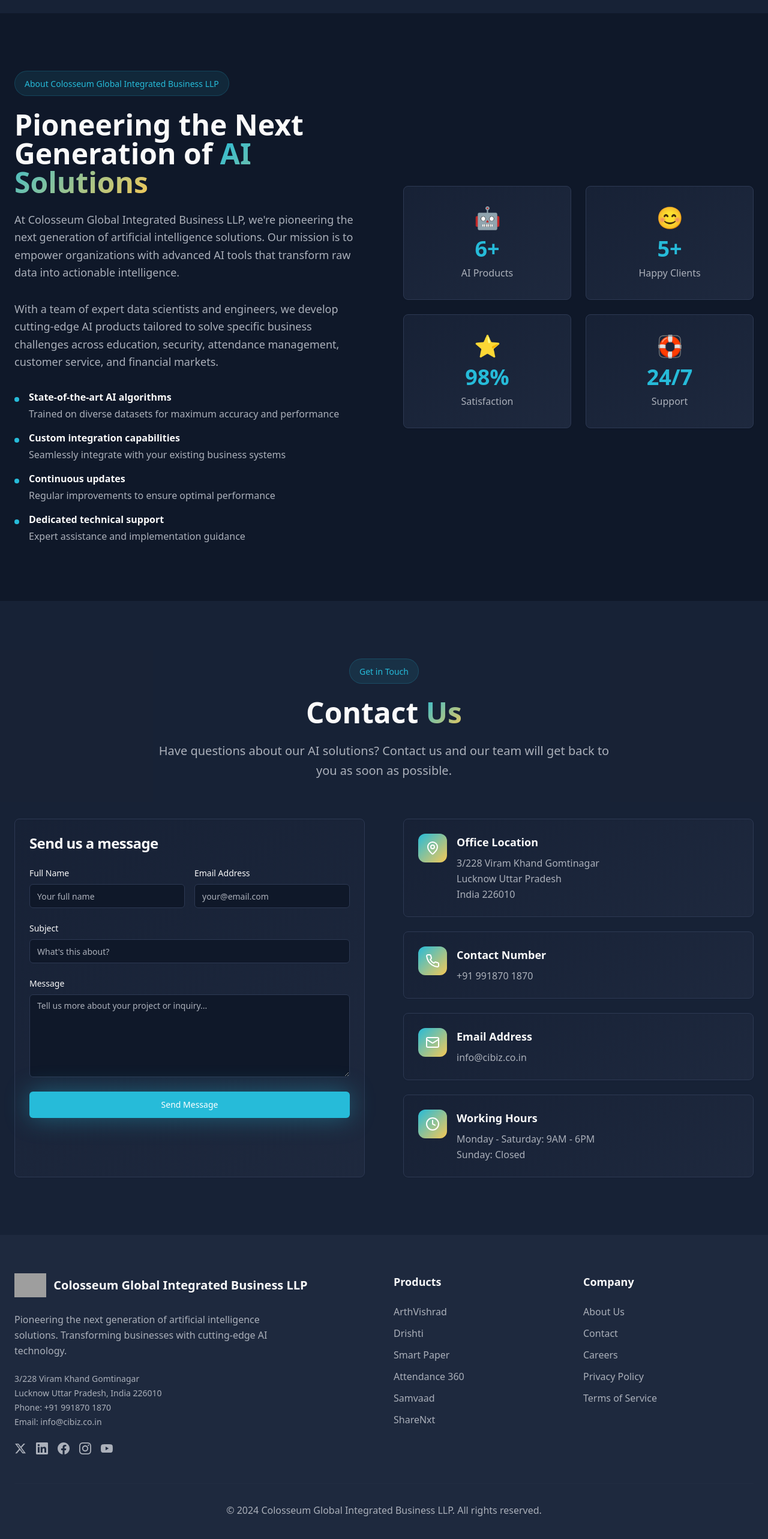
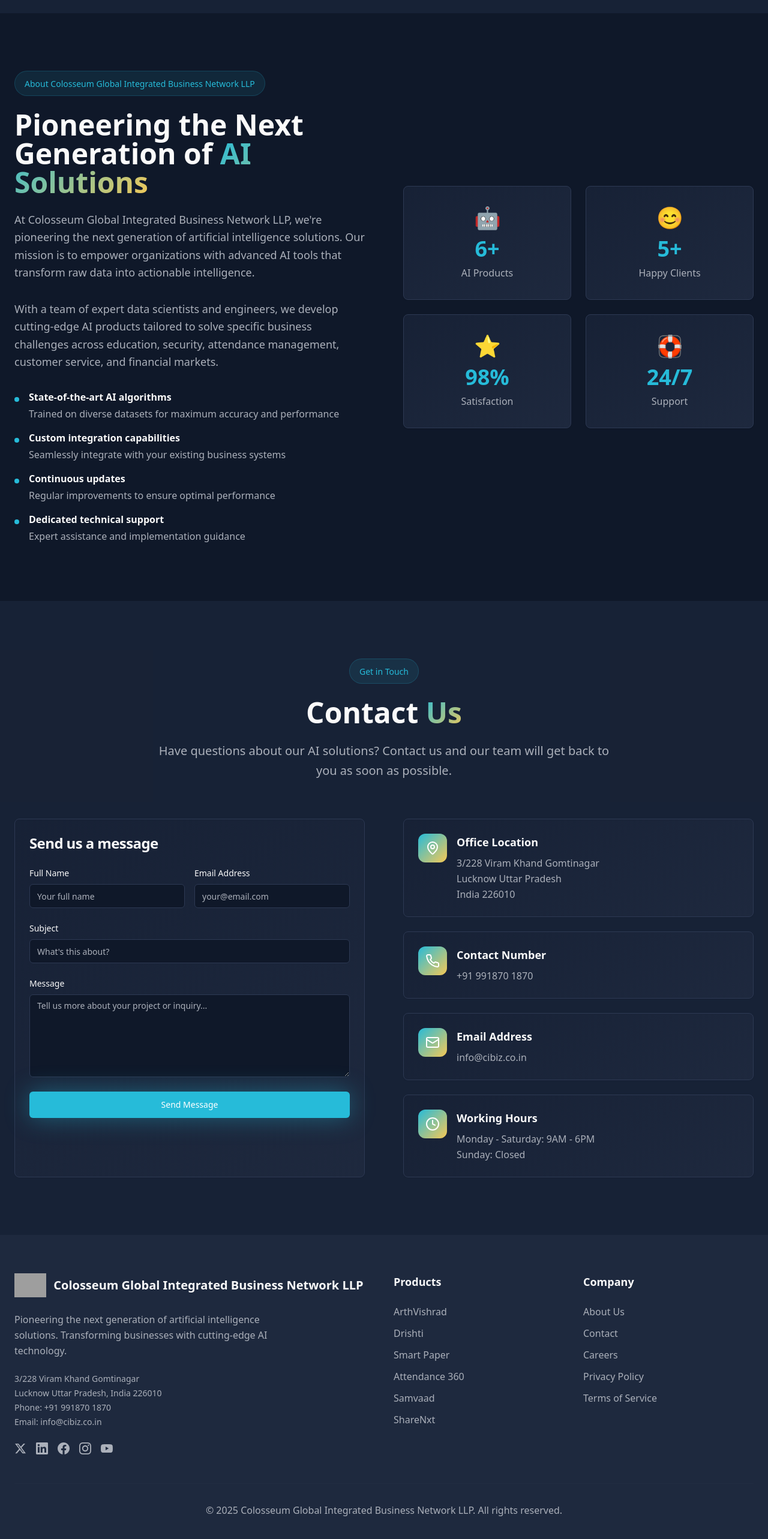
Before and after one commit to ajaiyadav9/CIBIZ-web, a React (Vite) app: page / in a window 1280 px wide. Shown: the part 2219-4785 px from the top of the page at 60% size. Built offline with nearby package versions, Linux system fonts and the light colour scheme; grey boxes are pictures that could not be loaded; the HTML template or start-up script is replaced by a standard one.

Commit message:
Fix: Update copyright year and company name

```diff
--- a/src/components/About.tsx
+++ b/src/components/About.tsx
@@ -34,7 +34,7 @@ export const About = () => {
           {/* Content */}
           <div>
             <div className="inline-block px-4 py-2 mb-6 bg-primary/10 border border-primary/20 rounded-full">
-              <span className="text-primary font-medium text-sm">About Colosseum Global Integrated Business LLP</span>
+              <span className="text-primary font-medium text-sm">About Colosseum Global Integrated Business Network LLP</span>
             </div>
 
             <h2 className="text-4xl md:text-5xl font-bold mb-6 leading-tight">
@@ -43,7 +43,7 @@ export const About = () => {
             </h2>
 
             <p className="text-lg text-muted-foreground mb-8 leading-relaxed">
-              At Colosseum Global Integrated Business LLP, we're pioneering the next generation of artificial
+              At Colosseum Global Integrated Business Network LLP, we're pioneering the next generation of artificial
               intelligence solutions. Our mission is to empower organizations with advanced AI tools
               that transform raw data into actionable intelligence.
             </p>
--- a/src/components/Footer.tsx
+++ b/src/components/Footer.tsx
@@ -8,10 +8,10 @@ export const Footer = () => {
             <div className="flex items-center space-x-3 mb-6">
               <img
                 src="/src/assets/cibiz-logo.png"
-                alt="Colosseum Global Integrated Business LLP"
+                alt="Colosseum Global Integrated Business Network LLP"
                 className="h-10 w-auto"
               />
-              <span className="text-xl font-bold">Colosseum Global Integrated Business LLP</span>
+              <span className="text-xl font-bold">Colosseum Global Integrated Business Network LLP</span>
             </div>
             <p className="text-muted-foreground mb-6 leading-relaxed max-w-md">
               Pioneering the next generation of artificial intelligence solutions.
@@ -71,7 +71,7 @@ export const Footer = () => {
         </div>
 
         <div className="border-t border-border/20 mt-12 pt-8 text-center text-muted-foreground">
-          <p>&copy; 2024 Colosseum Global Integrated Business LLP. All rights reserved.</p>
+          <p>&copy; 2025 Colosseum Global Integrated Business Network LLP. All rights reserved.</p>
         </div>
       </div>
     </footer>
--- a/src/components/Navbar.tsx
+++ b/src/components/Navbar.tsx
@@ -14,7 +14,7 @@ export const Navbar = () => {
           <div className="flex items-center">
             <img
               src={logo}
-              alt="Colosseum Global Integrated Business LLP"
+              alt="Colosseum Global Integrated Business Network LLP"
               className="h-16 w-auto"
             />
           </div>
```
